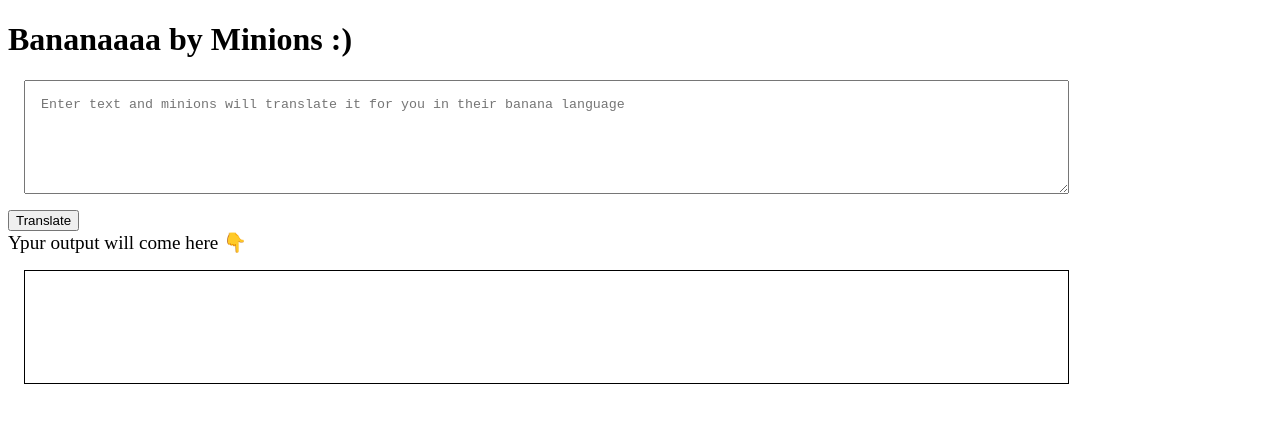
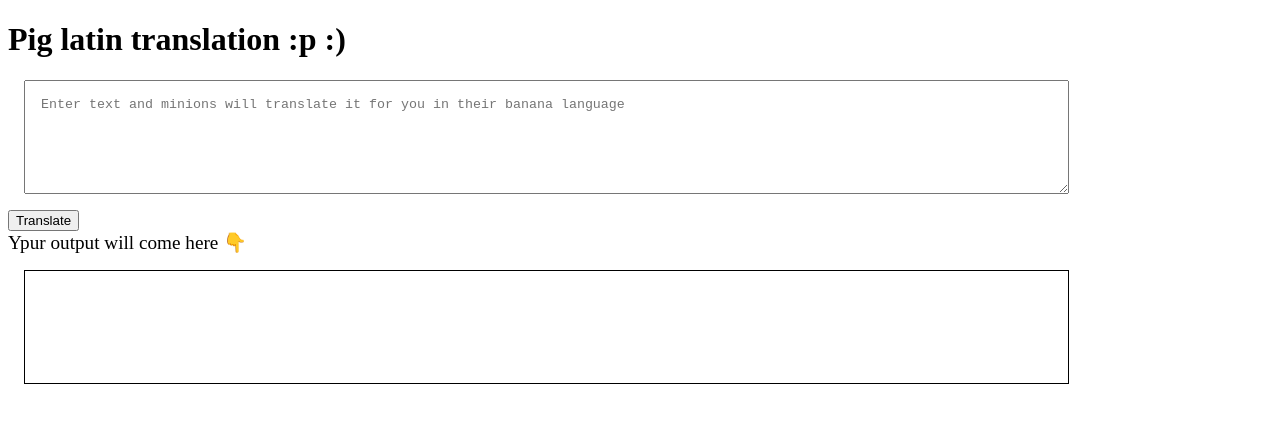
Before and after one commit to linkinsunil/translation-piglets, a plain HTML site: page index.html in a window 1280 px wide. Drawn offline with Linux system fonts and the light colour scheme.

Commit message:
minor updates

```diff
--- a/index.html
+++ b/index.html
@@ -4,7 +4,7 @@
 <head>
     <meta charset="UTF-8">
     <meta name="viewport" content="width=device-width, initial-scale=1.0">
-    <title>banana translator</title>
+    <title>pig latin translator</title>
     <style>
         textarea {
             width: 80%;
@@ -25,7 +25,7 @@
 </head>
 
 <body>
-    <h1> Bananaaaa by Minions :)</h1>
+    <h1> Pig latin translation :p :)</h1>
     <textarea id="txt-input"
         placeholder="Enter text and minions will translate it for you in their banana language"></textarea>
     <button id="btn-translate">Translate</button>
```
